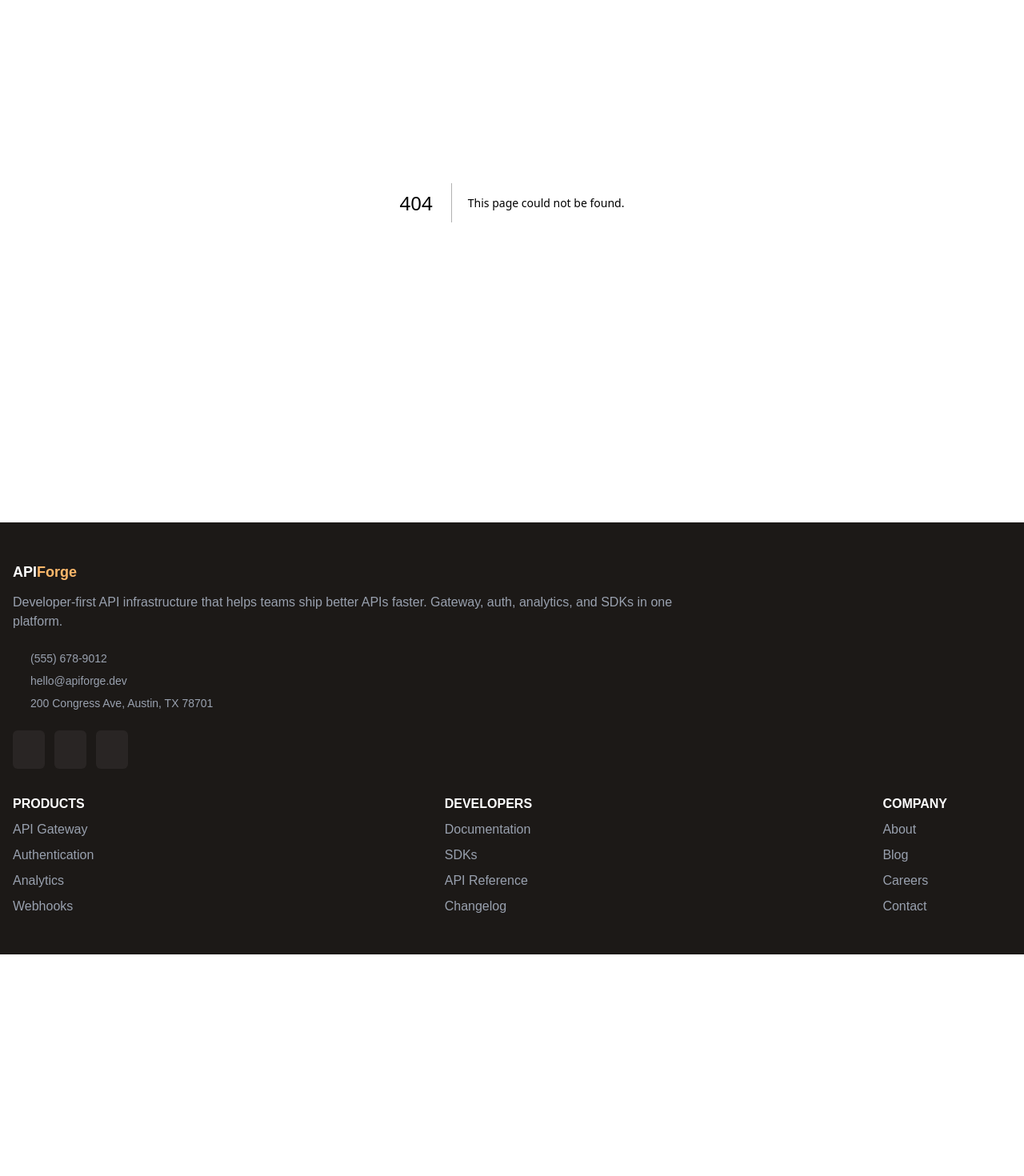
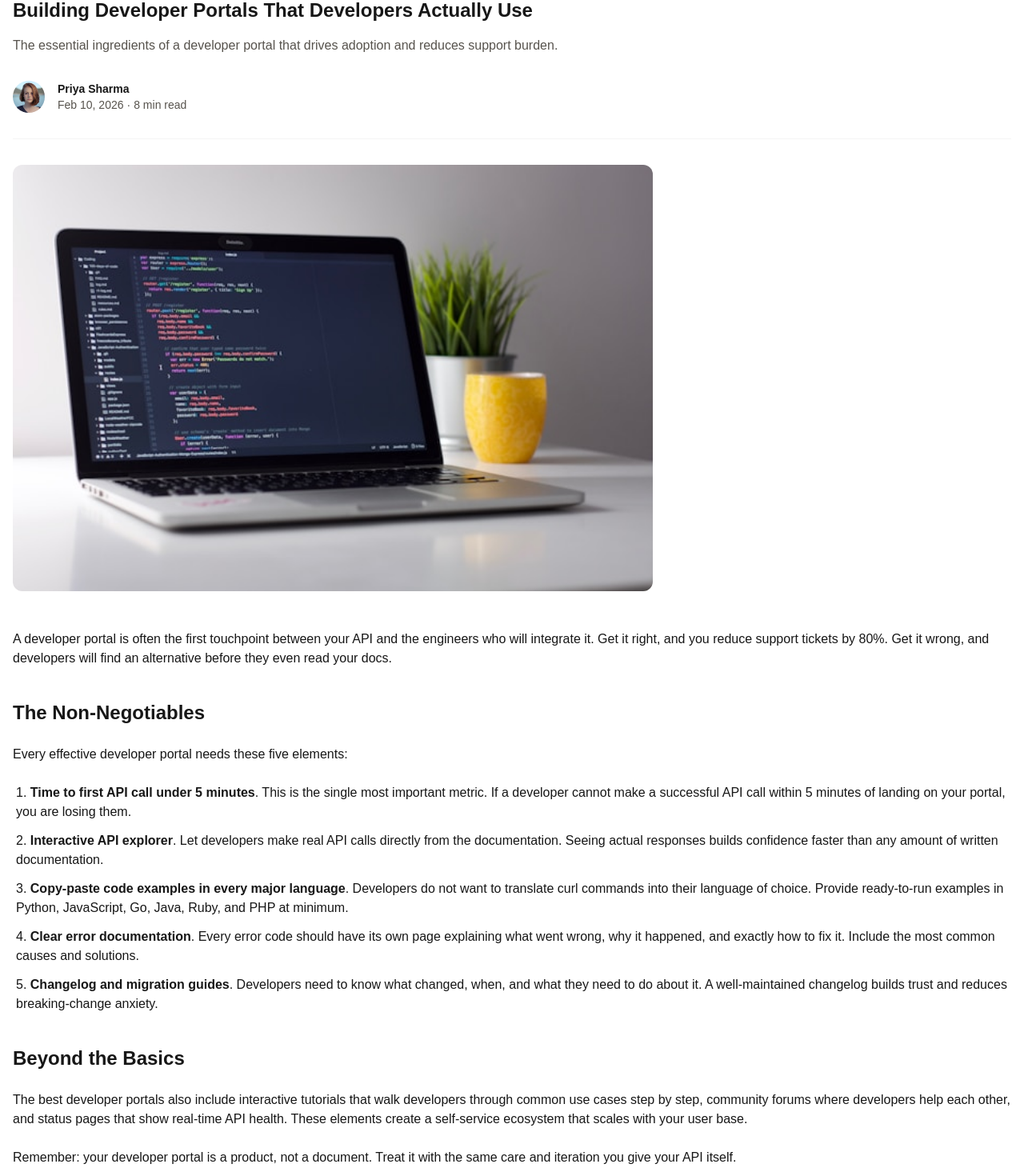
Before and after one commit to seesmof/API-Forge-Clone, a Next.js app in the folder src/: page /blog/building-developer-portals in a window 1280 px wide. Before the commit this address had no page. Shown: the part 200-1670 px from the top of the page at 80% size. Before the commit the page ends 1393 px from the top, so only its background shows below. Built offline with nearby package versions, Linux system fonts and the light colour scheme; some icons are missing.

Commit message:
feat: fill in the building developer portals blog page

```diff
--- a/src/app/blog/api-rate-limiting-strategies/page.tsx
+++ b/src/app/blog/api-rate-limiting-strategies/page.tsx
@@ -20,7 +20,7 @@ export default function Page() {
               Learn proven rate limiting patterns that protect your APIs without
               frustrating legitimate users.
             </p>
-            <div className="flex gap-4">
+            <div className="flex gap-4 mt-4">
               <Image
                 src="/Alex.jfif"
                 width={40}
--- a/src/app/blog/api-versioning-best-practices/page.tsx
+++ b/src/app/blog/api-versioning-best-practices/page.tsx
@@ -20,7 +20,7 @@ export default function Page() {
               Strategies for evolving your API without breaking existing
               integrations, from URL versioning to content negotiation.
             </p>
-            <div className="flex gap-4">
+            <div className="flex gap-4 mt-4">
               <Image
                 src="/Jordan.jfif"
                 width={40}
--- /dev/null
+++ b/src/app/blog/building-developer-portals/page.tsx
@@ -0,0 +1,119 @@
+import NavigationSection from "@/components/blog/NavigationSection";
+import ShareSection from "@/components/blog/ShareSection";
+import Badge from "@/components/small/Badge";
+import Image from "next/image";
+import Link from "next/link";
+
+export default function Page() {
+  return (
+    <>
+      <section className="bg-white">
+        <div className="px-4 py-6 flex flex-col mx-auto max-w-7xl">
+          <NavigationSection />
+
+          <article className="flex flex-col">
+            <Badge className="my-5">Developer Experience</Badge>
+            <h1 className="font-bold text-2xl">
+              Building Developer Portals That Developers Actually Use
+            </h1>
+            <p className="my-4 text-stone-600">
+              The essential ingredients of a developer portal that drives
+              adoption and reduces support burden.
+            </p>
+            <div className="flex gap-4 mt-4">
+              <Image
+                src="/Priya.jfif"
+                width={40}
+                height={40}
+                alt="An image of the author of the post."
+                className="rounded-full"
+              />
+              <div className="flex flex-col text-sm">
+                <p className="font-bold">Priya Sharma</p>
+                <div className="flex gap-1 text-stone-600">
+                  <p>Feb 10, 2026</p>
+                  <p>·</p>
+                  <p>8 min read</p>
+                </div>
+              </div>
+            </div>
+
+            {/* Separator */}
+            <div className="bg-stone-100 h-px w-full my-8"></div>
+          </article>
+
+          <Image
+            src="/gray.jfif"
+            width={800}
+            height={600}
+            alt="An image of the screen with glasses in front of it."
+            className="rounded-xl"
+          />
+
+          <article className="flex flex-col gap-6 mt-12">
+            <p>
+              A developer portal is often the first touchpoint between your API
+              and the engineers who will integrate it. Get it right, and you
+              reduce support tickets by 80%. Get it wrong, and developers will
+              find an alternative before they even read your docs.
+            </p>
+            <h2 className="font-bold text-2xl mt-4">The Non-Negotiables</h2>
+            <p>Every effective developer portal needs these five elements:</p>
+            <ol className="flex flex-col gap-3 list-decimal list-inside ml-1">
+              <li>
+                <strong>Time to first API call under 5 minutes</strong>. This is
+                the single most important metric. If a developer cannot make a
+                successful API call within 5 minutes of landing on your portal,
+                you are losing them.
+              </li>
+              <li>
+                <strong>Interactive API explorer</strong>. Let developers make
+                real API calls directly from the documentation. Seeing actual
+                responses builds confidence faster than any amount of written
+                documentation.
+              </li>
+              <li>
+                <strong>
+                  Copy-paste code examples in every major language
+                </strong>
+                . Developers do not want to translate curl commands into their
+                language of choice. Provide ready-to-run examples in Python,
+                JavaScript, Go, Java, Ruby, and PHP at minimum.
+              </li>
+              <li>
+                <strong>Clear error documentation</strong>. Every error code
+                should have its own page explaining what went wrong, why it
+                happened, and exactly how to fix it. Include the most common
+                causes and solutions.
+              </li>
+              <li>
+                <strong>Changelog and migration guides</strong>. Developers need
+                to know what changed, when, and what they need to do about it. A
+                well-maintained changelog builds trust and reduces
+                breaking-change anxiety.
+              </li>
+            </ol>
+            <h2 className="font-bold text-2xl mt-4">Beyond the Basics</h2>
+            <p>
+              The best developer portals also include interactive tutorials that
+              walk developers through common use cases step by step, community
+              forums where developers help each other, and status pages that
+              show real-time API health. These elements create a self-service
+              ecosystem that scales with your user base.
+            </p>
+            <p>
+              Remember: your developer portal is a product, not a document.
+              Treat it with the same care and iteration you give your API
+              itself.
+            </p>
+
+            {/* Separator */}
+            <div className="bg-slate-100 h-px w-full my-8"></div>
+          </article>
+
+          <ShareSection />
+        </div>
+      </section>
+    </>
+  );
+}
--- a/src/app/blog/page.tsx
+++ b/src/app/blog/page.tsx
@@ -51,6 +51,7 @@ const articles: Article[] = [
     profilePictureName: "Priya",
     authorName: "Priya Sharma",
     readingTime: 8,
+    href: "building-developer-portals",
   },
   {
     imageName: "glasses",
--- a/src/app/blog/rest-vs-graphql-2026/page.tsx
+++ b/src/app/blog/rest-vs-graphql-2026/page.tsx
@@ -20,7 +20,7 @@ export default function Page() {
               A practical comparison of REST and GraphQL for modern API
               development, with guidance on when to use each approach.
             </p>
-            <div className="flex gap-4">
+            <div className="flex gap-4 mt-4">
               <Image
                 src="/Maya.jfif"
                 width={40}
--- a/src/app/blog/webhook-reliability-patterns/page.tsx
+++ b/src/app/blog/webhook-reliability-patterns/page.tsx
@@ -20,7 +20,7 @@ export default function Page() {
               How to build webhook delivery systems that never lose events, from
               retry strategies to dead letter queues.
             </p>
-            <div className="flex gap-4">
+            <div className="flex gap-4 mt-4">
               <Image
                 src="/Alex.jfif"
                 width={40}
```
